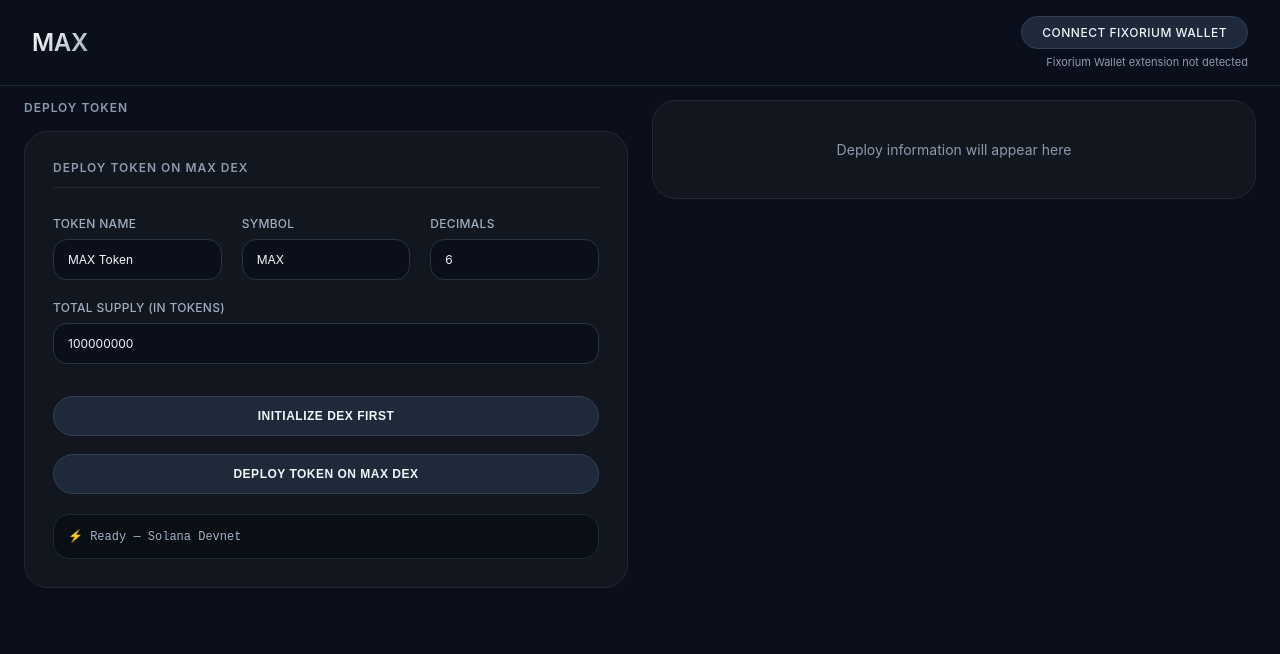
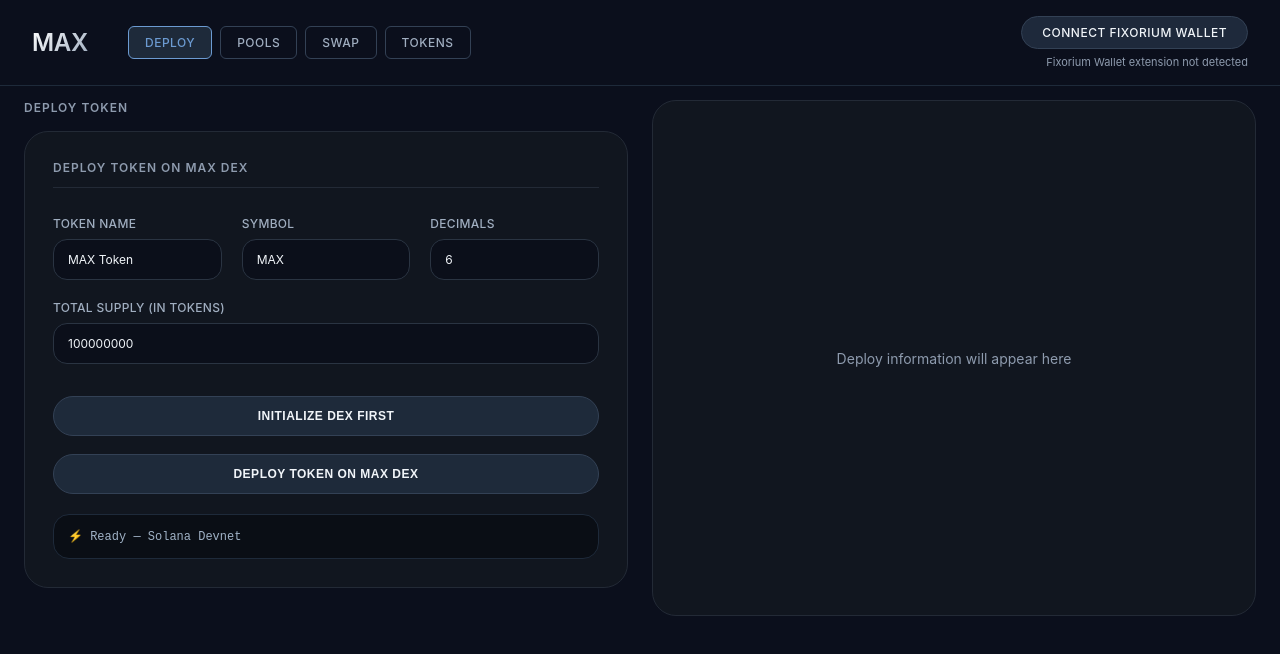
Before and after one commit to fixercoin/max-router, a React (Create React App) app: page / in a window 1280 px wide. Shown: the top 654 px of the page. Built offline with nearby package versions, Linux system fonts and the light colour scheme; what @solana/web3.js would draw is missing.

Commit message:
Fix two-column layout visibility and add navigation menu to header

```diff
--- a/src/App.css
+++ b/src/App.css
@@ -27,22 +27,14 @@ body {
   display: grid;
   grid-template-columns: 1fr 1fr;
   gap: 24px;
-  height: 100%;
-  align-items: start;
+  height: auto;
 }
 
 .page-left,
 .page-right {
   display: flex;
   flex-direction: column;
-}
-
-.page-left {
-  max-height: calc(100vh - 200px);
-}
-
-.page-right {
-  max-height: calc(100vh - 200px);
+  min-height: 0;
 }
 
 .page-list-title {
--- a/src/client/components/Header.css
+++ b/src/client/components/Header.css
@@ -9,6 +9,7 @@
   display: flex;
   justify-content: space-between;
   align-items: center;
+  gap: 40px;
   z-index: 1000;
 }
 
@@ -23,8 +24,41 @@
   margin: 0;
 }
 
+.nav-menu {
+  display: flex;
+  gap: 8px;
+  flex: 1;
+}
+
+.nav-btn {
+  background: transparent;
+  border: 1px solid #334155;
+  color: #A0AEC0;
+  font-size: 12px;
+  font-weight: 500;
+  text-transform: uppercase;
+  letter-spacing: 0.5px;
+  padding: 8px 16px;
+  border-radius: 6px;
+  cursor: pointer;
+  transition: 0.2s;
+  font-family: inherit;
+}
+
+.nav-btn:hover {
+  border-color: #5B6E8C;
+  color: #E6EDF5;
+}
+
+.nav-btn.active {
+  background: #1E2A3A;
+  border-color: #6C9BD2;
+  color: #6C9BD2;
+}
+
 .wallet-section {
   text-align: right;
+  margin-left: auto;
 }
 
 .connect-wallet {
@@ -56,5 +90,23 @@
 @media (max-width: 760px) {
   .fixed-header {
     padding: 12px 20px;
+    flex-wrap: wrap;
+    gap: 12px;
+  }
+
+  .nav-menu {
+    order: 3;
+    width: 100%;
+    gap: 4px;
+  }
+
+  .nav-btn {
+    flex: 1;
+    padding: 6px 8px;
+    font-size: 10px;
+  }
+
+  .wallet-section {
+    margin-left: 0;
   }
 }
--- a/src/client/components/Header.tsx
+++ b/src/client/components/Header.tsx
@@ -16,7 +16,7 @@ interface WalletInfo {
 }
 
 const Header: React.FC = () => {
-  const { wallet, setWallet } = useAppContext();
+  const { wallet, setWallet, currentPage, setCurrentPage } = useAppContext();
   const [walletStatus, setWalletStatus] = useState<string>('');
   const [isConnecting, setIsConnecting] = useState(false);
 
@@ -152,6 +152,32 @@ const Header: React.FC = () => {
       <div className="brand">
         <h1>MAX</h1>
       </div>
+      <nav className="nav-menu">
+        <button
+          className={`nav-btn ${currentPage === 'deploy' ? 'active' : ''}`}
+          onClick={() => setCurrentPage('deploy')}
+        >
+          Deploy
+        </button>
+        <button
+          className={`nav-btn ${currentPage === 'pools' ? 'active' : ''}`}
+          onClick={() => setCurrentPage('pools')}
+        >
+          Pools
+        </button>
+        <button
+          className={`nav-btn ${currentPage === 'swap' ? 'active' : ''}`}
+          onClick={() => setCurrentPage('swap')}
+        >
+          Swap
+        </button>
+        <button
+          className={`nav-btn ${currentPage === 'tokens' ? 'active' : ''}`}
+          onClick={() => setCurrentPage('tokens')}
+        >
+          Tokens
+        </button>
+      </nav>
       <div className="wallet-section">
         {wallet ? (
           <>
--- a/src/client/lib/pages/MyTokensPage.tsx
+++ b/src/client/lib/pages/MyTokensPage.tsx
@@ -8,6 +8,7 @@ const MyTokensPage: React.FC = () => {
 
   const handleViewToken = (mint: string) => {
     setSelectedTokenForDetails(mint);
+    setCurrentPage('tokens');
   };
 
   const handleCopyMint = (mint: string) => {
```
